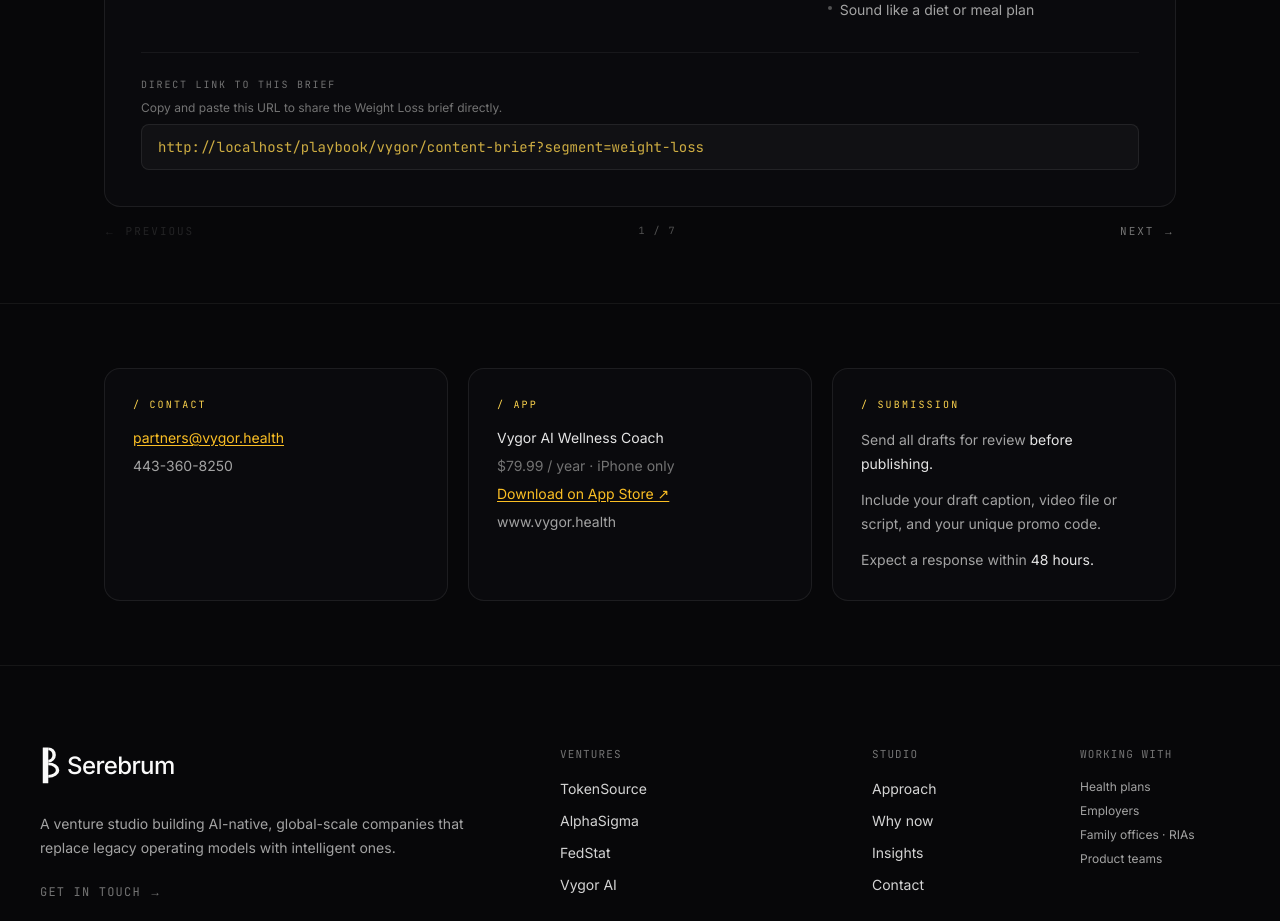
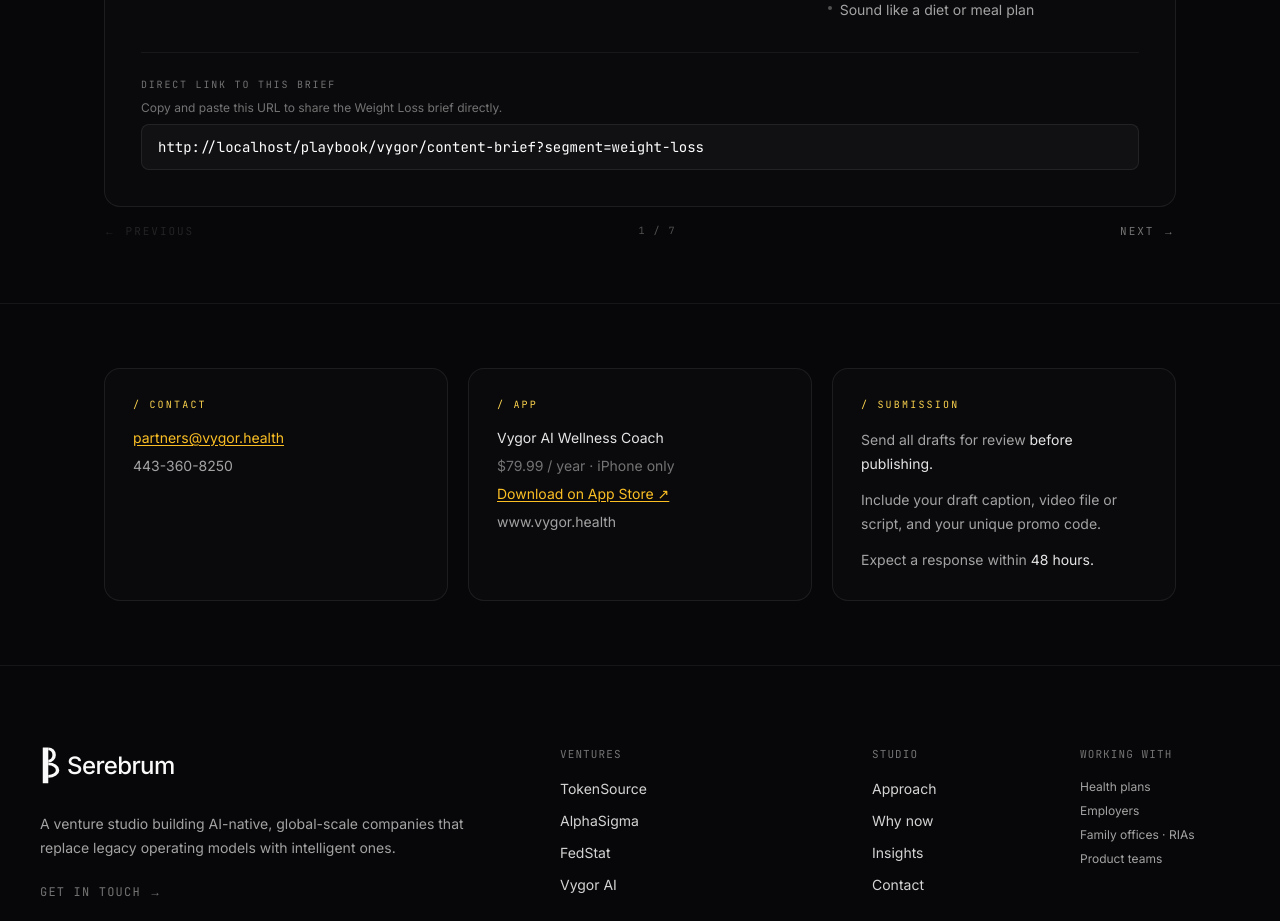
Before and after one commit to Serebrum-LoseDaFat/website-serebrumAI, a Next.js app: page /playbook/vygor/content-brief in a window 1280 px wide. Shown: the part 2660-3581 px from the top of the page. Built offline with nearby package versions, Linux system fonts and the light colour scheme; no server answers.

Commit message:
Make direct link URL text white

```diff
--- a/app/playbook/vygor/content-brief/SegmentTabs.tsx
+++ b/app/playbook/vygor/content-brief/SegmentTabs.tsx
@@ -159,7 +159,7 @@
           <p className="mb-2 text-xs text-neutral-500">
             Copy and paste this URL to share the {seg.label} brief directly.
           </p>
-          <code className="block select-all rounded-lg border border-white/[0.08] bg-white/[0.03] px-4 py-3 font-mono text-sm text-amber-300/80 break-all">
+          <code className="block select-all rounded-lg border border-white/[0.08] bg-white/[0.03] px-4 py-3 font-mono text-sm text-white break-all">
             {typeof window !== "undefined"
               ? `${window.location.origin}/playbook/vygor/content-brief?segment=${seg.id}`
               : `https://www.serebrum.ai/playbook/vygor/content-brief?segment=${seg.id}`}
```
